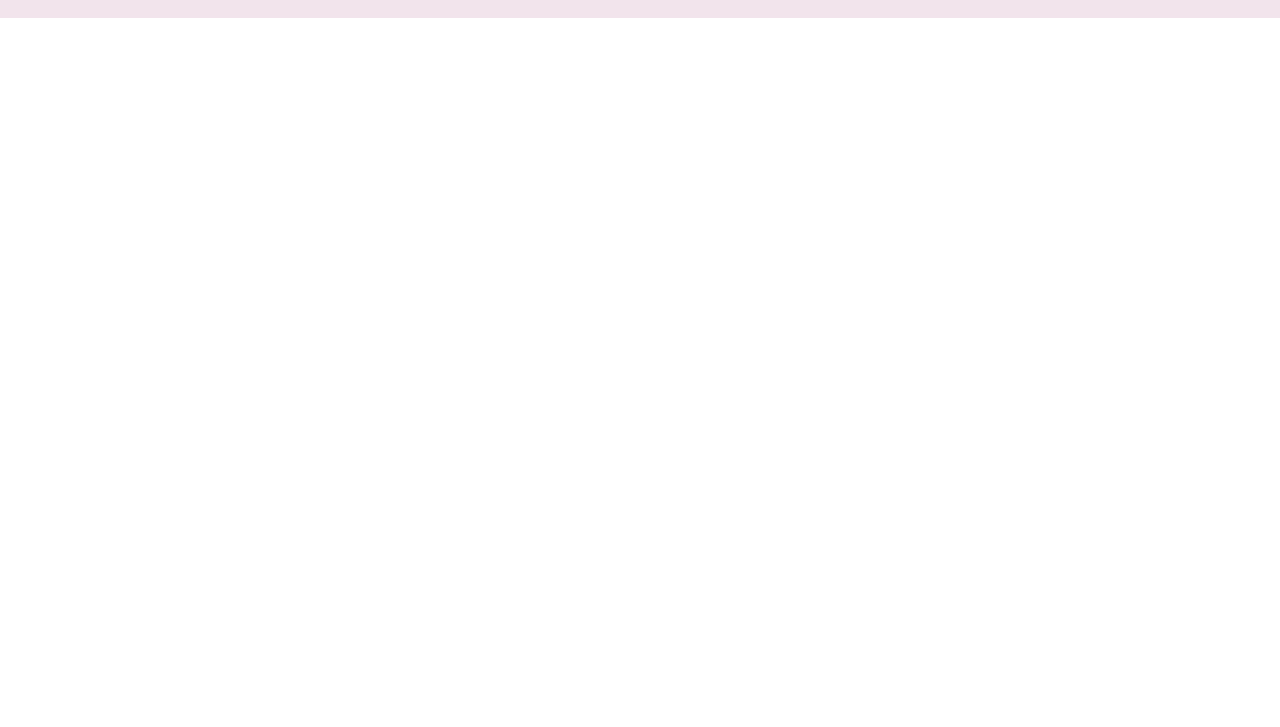
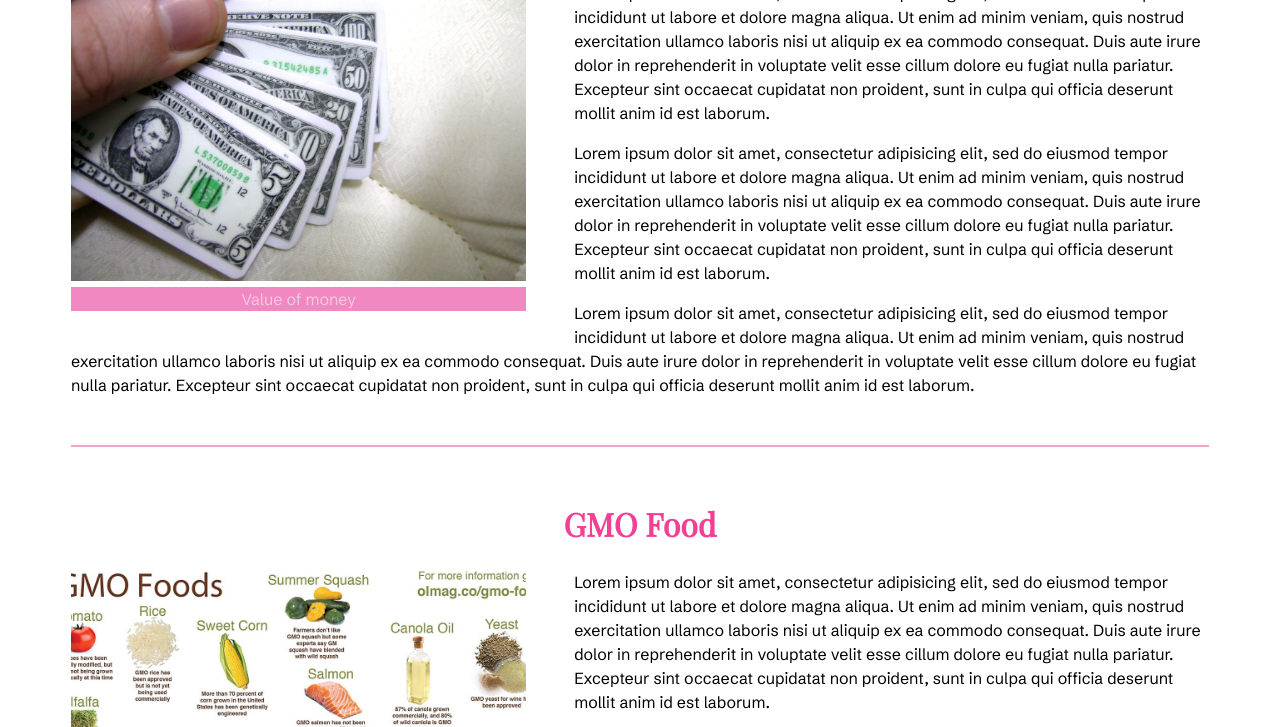
Before and after one commit to wadh0012/hot-topics, a plain HTML site: page index.html in a window 1280 px wide. Shown: the part 446-1173 px from the top of the page. Before the commit the page ends 800 px from the top, so only its background shows below. Drawn offline with nearby package versions, Linux system fonts and the light colour scheme; files that its build step writes are made by us from their sources; files whose address does not match are found by name.

Commit message:
Update index.html

```diff
--- a/index.html
+++ b/index.html
@@ -6,7 +6,7 @@
 	<title>Assignment Load Content Dynimacally</title>
 
 
-	<link rel="stylesheet" type="text/css" href="css/main.css">
+	<link rel="stylesheet" type="text/css" href="main.css">
 	<link rel="stylesheet" type="text/css" href="https://cdnjs.cloudflare.com/ajax/libs/font-awesome/4.7.0/css/font-awesome.css">
 	<link href="https://fonts.googleapis.com/css2?family=Playfair+Display&display=swap" rel="stylesheet">
 	<link href="https://fonts.googleapis.com/css2?family=Schibsted+Grotesk&display=swap" rel="stylesheet">
@@ -56,6 +56,6 @@
 
 
 
-<script type="text/javascript" src="js/main.js"></script>
+<script type="text/javascript" src="main.js"></script>
 </body>
 </html>
```
